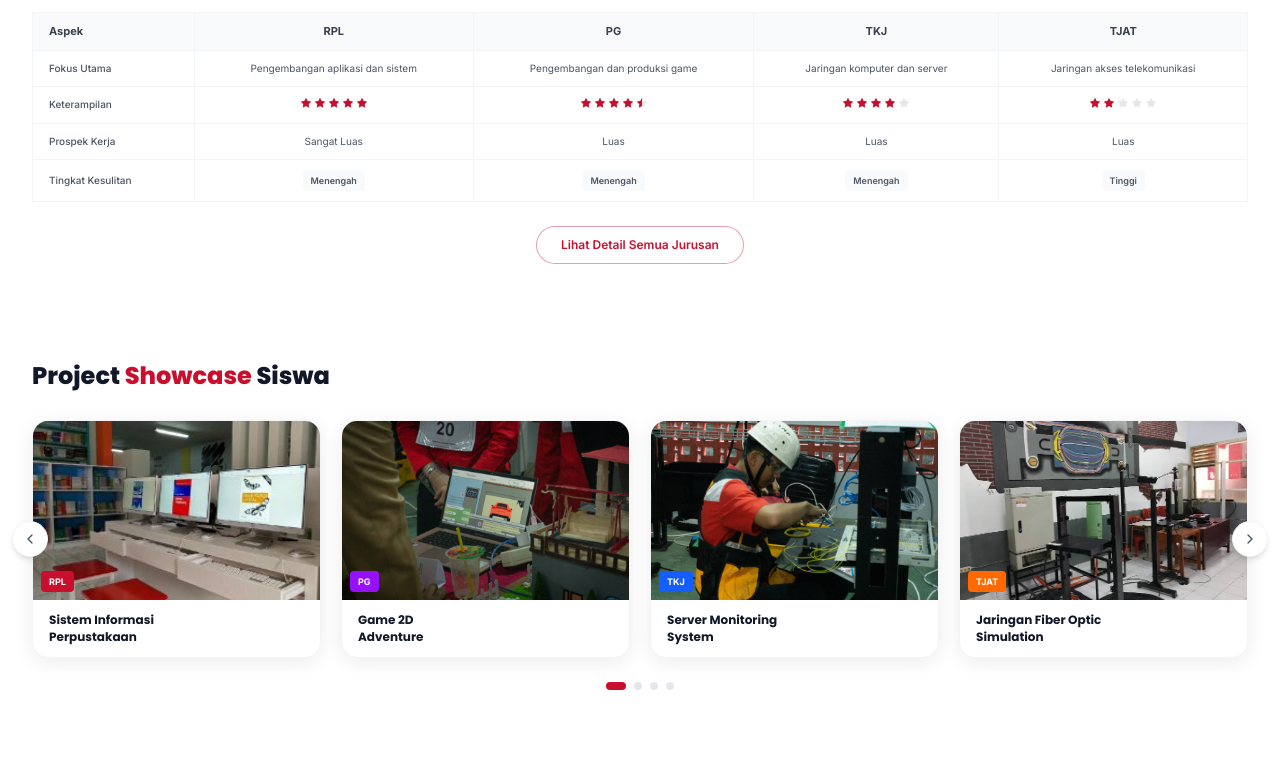
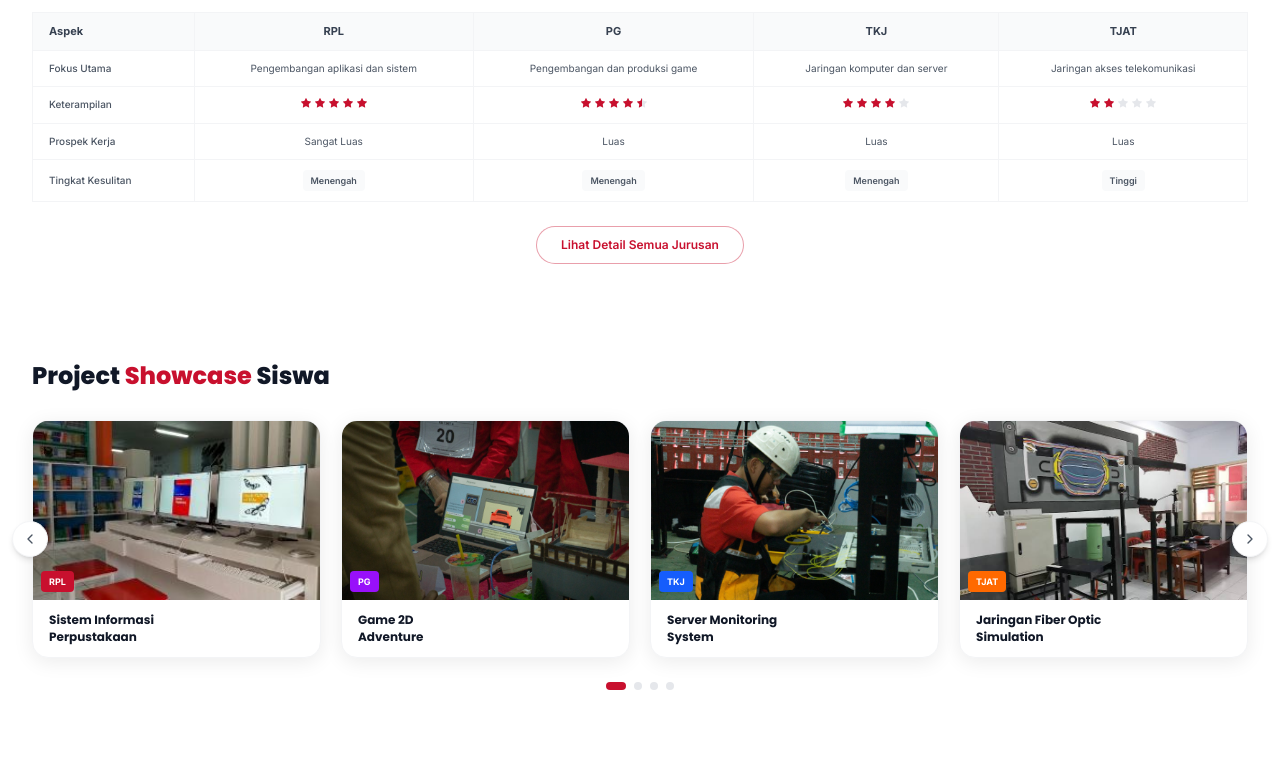
Before and after one commit to KiandrAHD/smk-telkom-purwokerto, a React (Vite) app in the folder frontend/: page /jurusan in a window 1280 px wide. Shown: the part 1863-2647 px from the top of the page. Built offline with nearby package versions, Linux system fonts and the light colour scheme; no server answers.

Commit message:
Tampilkan wajah pada foto kartu jurusan

```diff
--- a/frontend/src/components/DepartmentCard.jsx
+++ b/frontend/src/components/DepartmentCard.jsx
@@ -18,7 +18,7 @@ const DepartmentCard = ({ icon, name, desc, image, slug }) => {
           <img
             src={image}
             alt={name}
-            className="w-full aspect-[2/1] object-cover object-[center_60%] transition-transform duration-500 group-hover:scale-110"
+            className="w-full aspect-[2/1] object-cover object-top transition-transform duration-500 group-hover:scale-110"
           />
         </div>
         <span className="absolute -bottom-4 left-4 flex h-9 w-9 items-center justify-center rounded-lg bg-primary shadow-md">
--- a/frontend/src/components/jurusan/JurusanDetailKonten.jsx
+++ b/frontend/src/components/jurusan/JurusanDetailKonten.jsx
@@ -117,7 +117,7 @@ const JurusanDetailKonten = ({ item }) => {
                   src={j.image}
                   alt={j.title}
                   loading="lazy"
-                  className="aspect-[2/1] w-full object-cover object-[center_60%] transition-transform duration-500 group-hover:scale-110"
+                  className="aspect-[2/1] w-full object-cover object-top transition-transform duration-500 group-hover:scale-110"
                 />
               </div>
               <span className="flex flex-1 flex-col px-4 py-3.5">
--- a/frontend/src/components/jurusan/JurusanListSection.jsx
+++ b/frontend/src/components/jurusan/JurusanListSection.jsx
@@ -25,7 +25,7 @@ const JurusanListSection = () => {
                     <img
                       src={item.image}
                       alt={item.name}
-                      className="w-full aspect-[2/1] object-cover object-[center_60%] transition-transform duration-500 group-hover:scale-110"
+                      className="w-full aspect-[2/1] object-cover object-top transition-transform duration-500 group-hover:scale-110"
                     />
                   </div>
                   <span className="absolute -bottom-4 left-4 flex h-9 w-9 items-center justify-center rounded-lg bg-primary shadow-md">
--- a/frontend/src/components/jurusan/JurusanShowcaseSection.jsx
+++ b/frontend/src/components/jurusan/JurusanShowcaseSection.jsx
@@ -59,7 +59,7 @@ const JurusanShowcaseSection = () => {
                   <img
                     src={item.image}
                     alt={item.title.replace('\n', ' ')}
-                    className="w-full aspect-[16/10] object-cover object-[center_60%]"
+                    className="w-full aspect-[16/10] object-cover object-top"
                   />
                   <span
                     className={`absolute bottom-2 left-2 rounded px-2 py-1 text-[9px] font-bold text-white ${item.tagClass}`}
```
